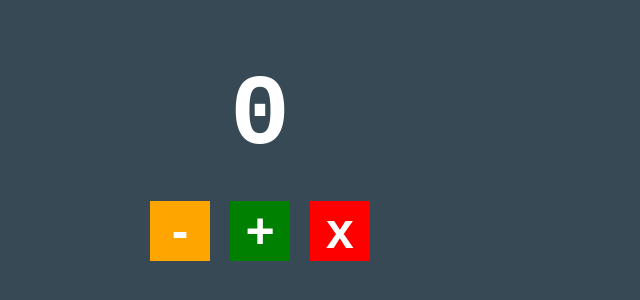
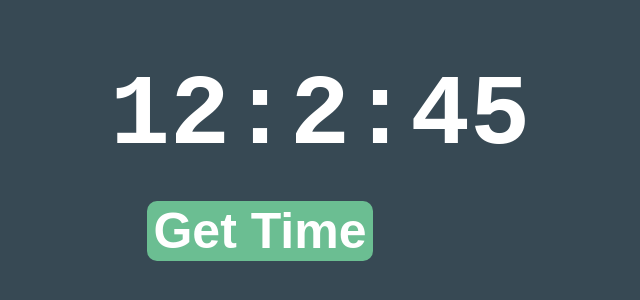
Before and after one commit to MaazShah2060/Learning-React, a React (Create React App) app: page / in a window 1280 px wide. Shown: the part 120-420 px from the top of the page, without its empty margins (380-1020 px from the left). Built offline with nearby package versions, Linux system fonts and the light colour scheme.

Commit message:
useState() Hook practice

```diff
--- a/public/styles.css
+++ b/public/styles.css
@@ -17,24 +17,14 @@ h1 {
 }
 
 button {
-  display: inline-block;
+  display: inline;
+  background-color: #6bbe92;
   border: 0;
-  width: 60px;
+  border-radius: 10px;
+  box-shadow: 5px;
   margin: 10px;
   text-align: center;
   color: #fff;
   font-weight: bold;
   font-size: 50px;
 }
-
-.remove {
-  background-color: orange;
-}
-
-.add {
-  background-color: green;
-}
-
-.delete {
-  background-color: red;
-}
--- a/src/components/App.jsx
+++ b/src/components/App.jsx
@@ -1,31 +1,17 @@
 import React, { useState } from "react";
 
 function App() {
-  const [count, setCount] = useState(0);
-
-  function increase() {
-    setCount(count + 1);
-  }
-  function decrease() {
-    setCount(count - 1);
-  }
-  function reset() {
-    setCount(count - count);
-  }
+  var set = new Date();
+var [time,setTime] = useState(set.getHours() + ":" + set.getMinutes() + ":" + set.getSeconds());
+function fetchTime(){
+  setTime(time = new Date().getHours() + ":" + new Date().getMinutes() + ":" + new Date().getSeconds());
+  setInterval(fetchTime, 1000);
+}
   return (
     <div className="container">
-      <h1>{count}</h1>
-      <button className="remove" onClick={decrease}>
-        -
-      </button>
-      <button className="add" onClick={increase}>
-        +
-      </button>
-      <button className="delete" onClick={reset}>
-        x
-      </button>
+      <h1>{time}</h1>
+      <button onClick={fetchTime}>Get Time</button>
     </div>
   );
 }
-
 export default App;
--- a/src/index.js
+++ b/src/index.js
@@ -1,8 +1,20 @@
 import React from "react";
 import ReactDOM from "react-dom";
-import App from "./components/App"
+import App from "./components/App";
 
-ReactDOM.render(
-  <App />,
-  document.getElementById("root")
-);
+ReactDOM.render(<App />, document.getElementById("root"));
+
+//Challenge:
+//1. Given that you can get the current time using:
+//Show the latest time in the <h1> when the Get Time button
+//is pressed.
+
+//2. Given that you can get code to be called every second
+//using the setInterval method.
+//Can you get the time in your <h1> to update every second?
+
+//e.g. uncomment the code below to see Hey printed every second.
+// function sayHi() {
+//   console.log("Hey");
+// }
+// setInterval(sayHi, 1000);
```
